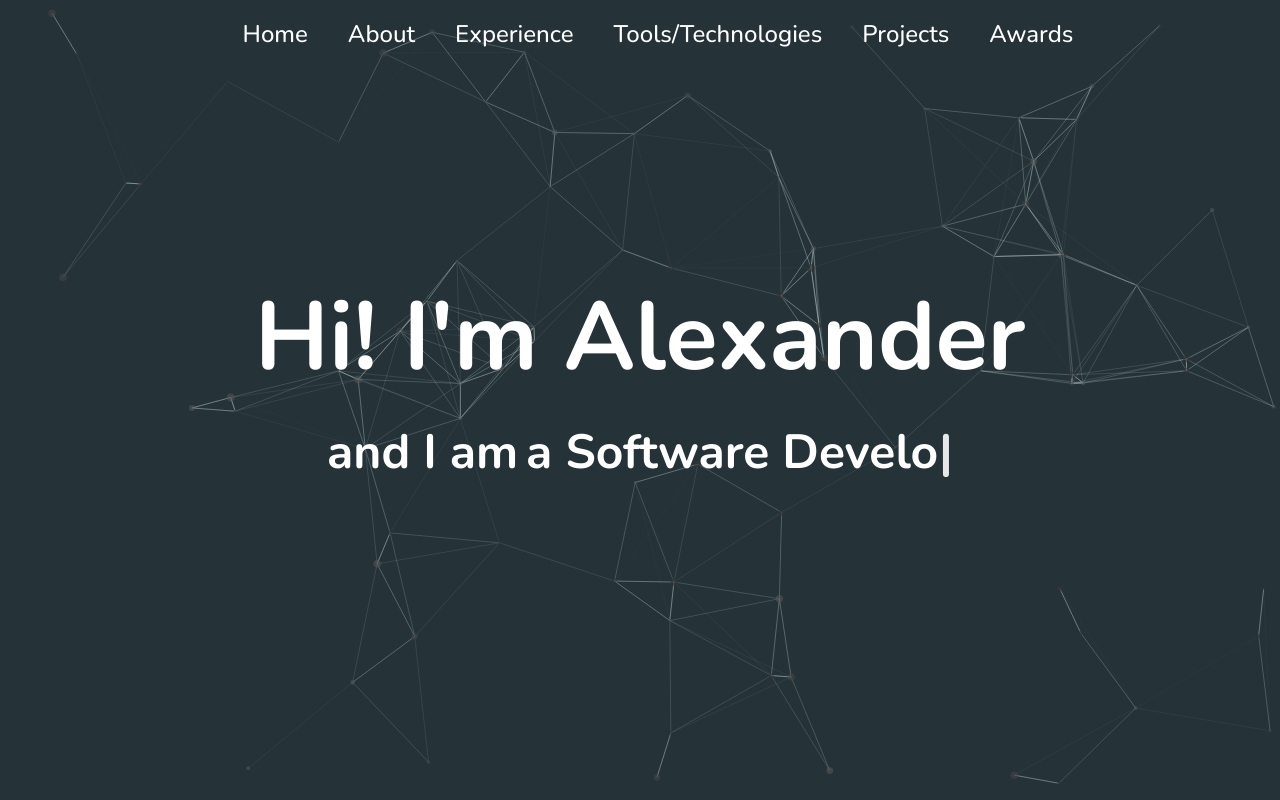
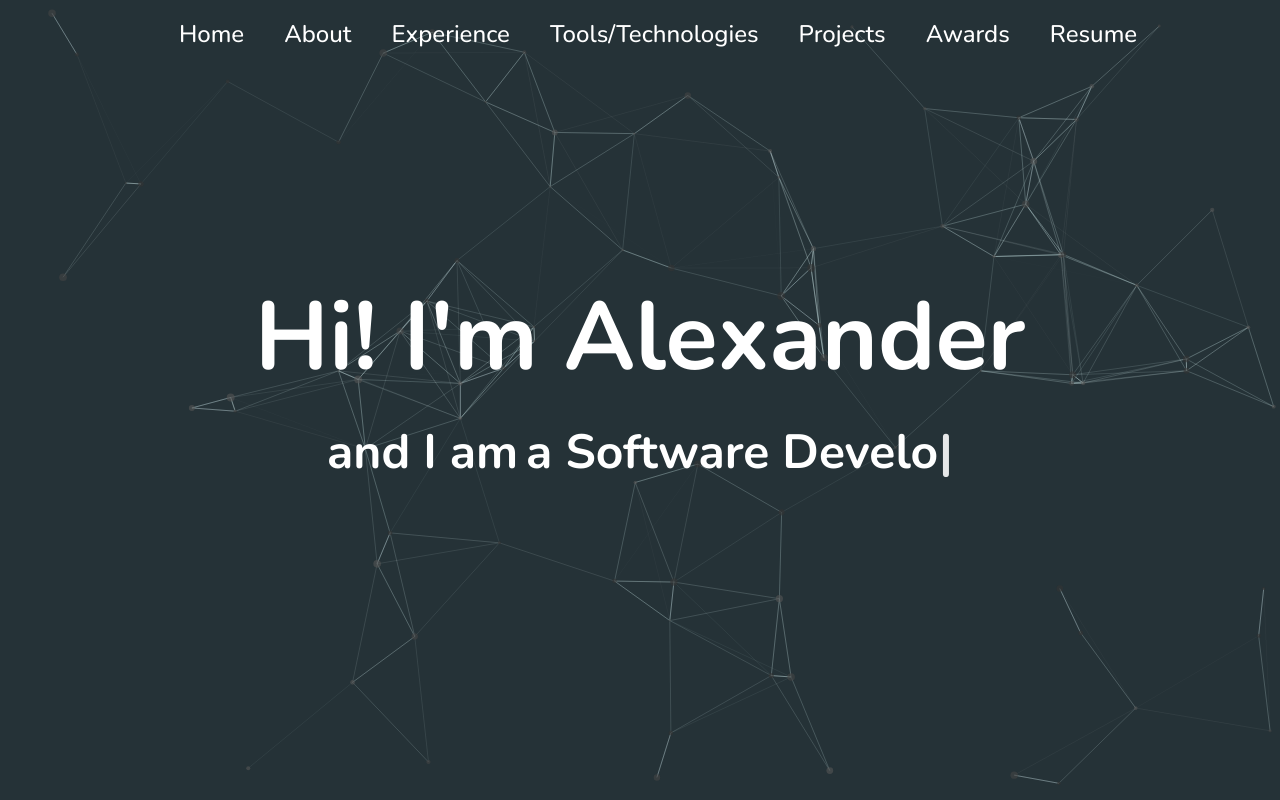
Before and after one commit to alexchen817/alexchen817.github.io, a React (Vite) app: page / in a window 1280 px wide. Shown: the top 800 px of the page. Built offline with nearby package versions, Linux system fonts and the light colour scheme.

Commit message:
added resume header to navbar

```diff
--- a/src/components/NavBar.jsx
+++ b/src/components/NavBar.jsx
@@ -1,5 +1,5 @@
 import '../styles/NavBar.css'
-
+import Resume from '../assets/AlexResume.pdf'
 export default function NavBar() {
     return (
         <nav className='navbar'>
@@ -9,6 +9,7 @@ export default function NavBar() {
             <a href='#tools'>Tools/Technologies</a>
             <a href='#'>Projects</a>
             <a href='#'>Awards</a>
+            <a href={Resume} target='_blank'>Resume</a>
         </nav>
     );
 }
```
